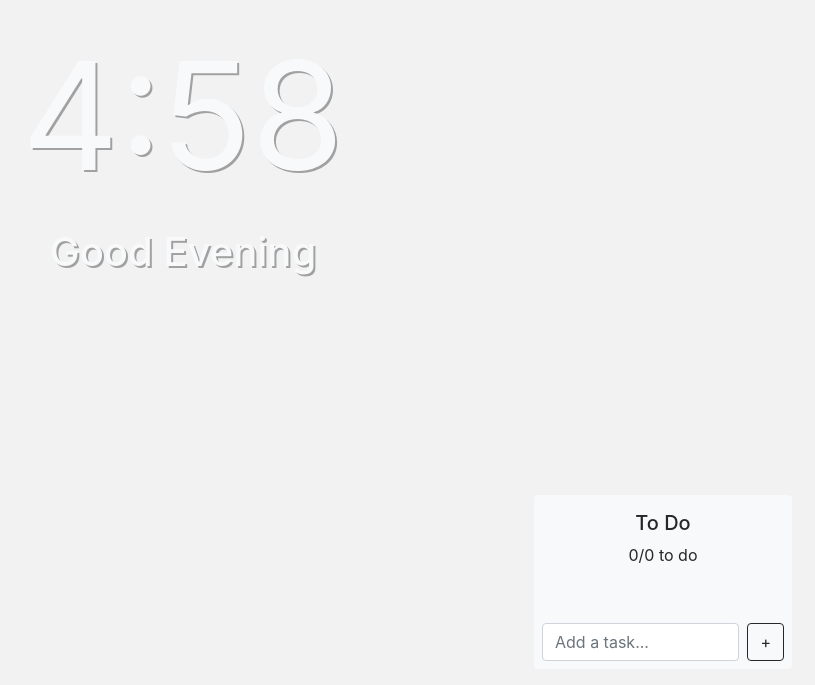
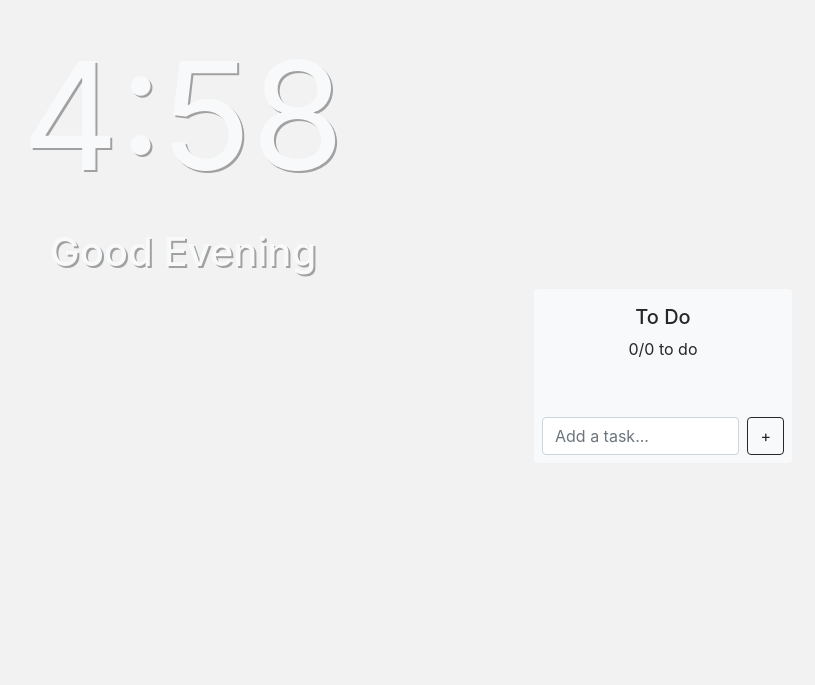
Before and after one commit to amanda-rice/inspire, a website with bundled scripts: page index.html in a window 1280 px wide. Shown: the part 257-942 px from the top of the page, without its empty margins (457-1272 px from the left). After the commit the page ends 800 px from the top, so only its background shows below. Built offline with nearby package versions, Linux system fonts and the light colour scheme; no server answers.

Commit message:
cleaned up formatting

```diff
--- /dev/null
+++ b/app/Models/TempsModel.js
@@ -0,0 +1,8 @@
+
+export default class Temps {
+  constructor({ completed, description, user, id }) {
+    this.completed = completed
+    this.description = description
+    this.user = user || 'anonymous'
+    this.id = id
+  }
--- a/assets/scss/main.scss
+++ b/assets/scss/main.scss
@@ -11,14 +11,14 @@ body {
   background-color: $body-bg;
 }
 header{
-  height: 10vh;
+  height: 8vh;
 }
 main {
   flex-grow: 1;
-  height:80vh;
+  height:84vh;
 }
 footer{
-  height:10vh;
+  height:8vh;
 }
 .clock-text{
   font-size: 150px;
--- a/index.html
+++ b/index.html
@@ -23,7 +23,7 @@
         </div>
     </header>
     <main class="container-fluid">
-        <div class="row h-100 align-items-center justify-content-center">
+        <div class="row h-100 align-items-center justify-content-end">
             <div class="col-6 h-100 align-items-center text-center">
                 <div class="row h-100 align-items-center">
                     <div class="col h-10 align-middle text-light main-shadow">
@@ -32,14 +32,9 @@
                     </div>
                 </div>
             </div>
-        </div>
-
-    </main>
-    <footer class="text-light container-fluid">
-        <div class="row">
-            <div class="col-3 d-flex flex-column justify-content-end" id="img-info"></div>
-            <div class="col-6 text-center" id="quote"></div>
-            <div class="col-3 d-flex flex-column text-dark" id="list">
+            <div class="col-3 d-flex flex-column text-dark align-self-end">
+                <div class="row justify-content-end">
+                    <div class="col" id="list">
                         <div class="mt-3">
                             <div class="bg-light rounded shadow-light list-cards m-3 d-flex flex-column">
                                 <div
@@ -56,13 +51,22 @@
                                     </div>
                                 </div>
                                 <form onsubmit="app.tasksController.addTask()" class="p-2 d-flex outline-dark">
-                            <input type="text" name="task" class="form-control" placeholder="Add a task..." required
-                                minlength="3" maxlength="50">
+                                    <input type="text" name="task" class="form-control" placeholder="Add a task..."
+                                        required minlength="3" maxlength="50">
                                     <button type="submit" class="btn ml-2 btn-outline-dark">+</button>
                                 </form>
                             </div>
                         </div>
                     </div>
+                </div>
+            </div>
+        </div>
+
+    </main>
+    <footer class="text-light container-fluid">
+        <div class="row">
+            <div class="col-3 d-flex flex-column justify-content-end" id="img-info"></div>
+            <div class="col-6 text-center" id="quote"></div>
         </div>
     </footer>
     <script src="https://cdnjs.cloudflare.com/ajax/libs/axios/0.21.1/axios.min.js"
```
Also changed, not shown: assets/style/main.css. Lines whose indentation alone changed are shown as unchanged.
